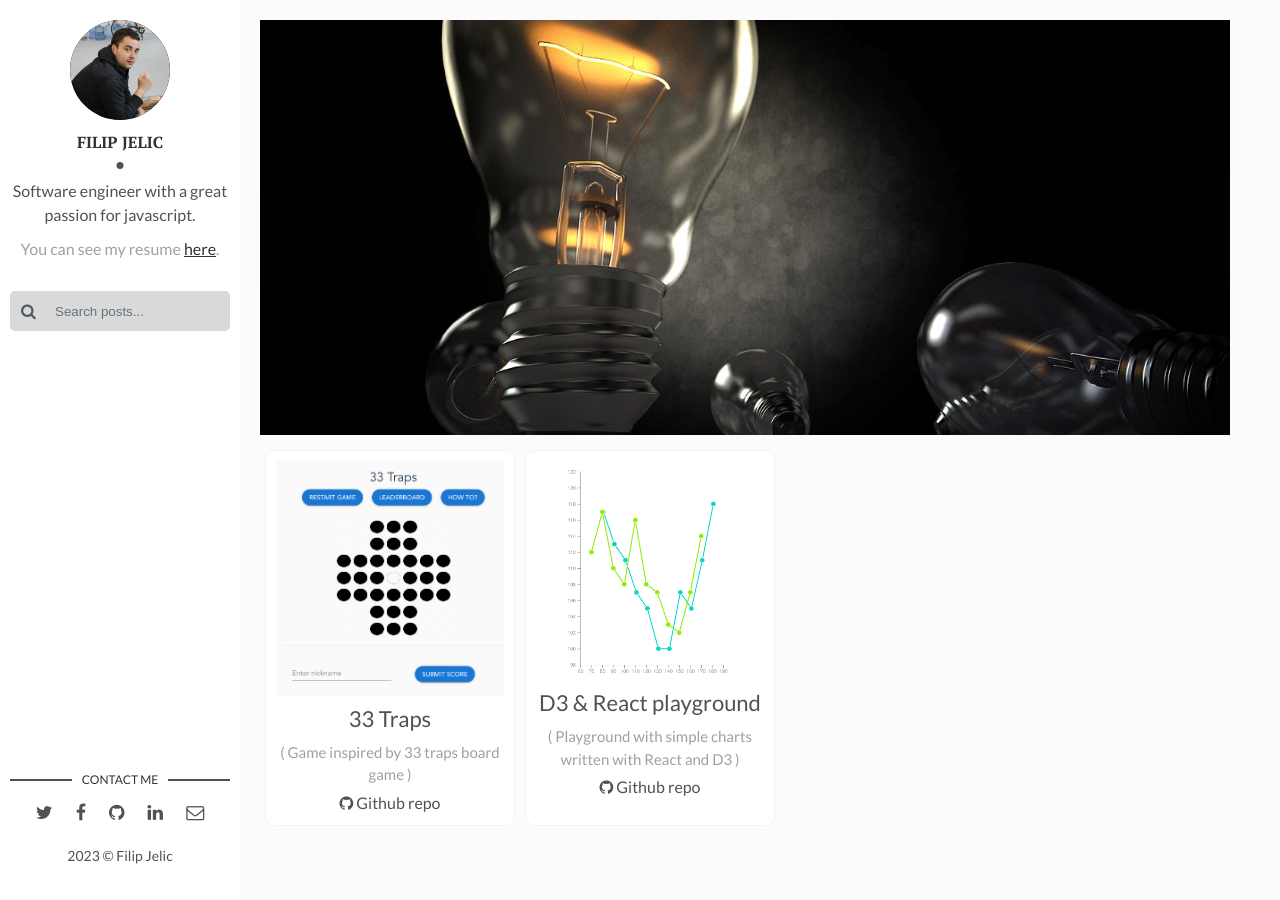
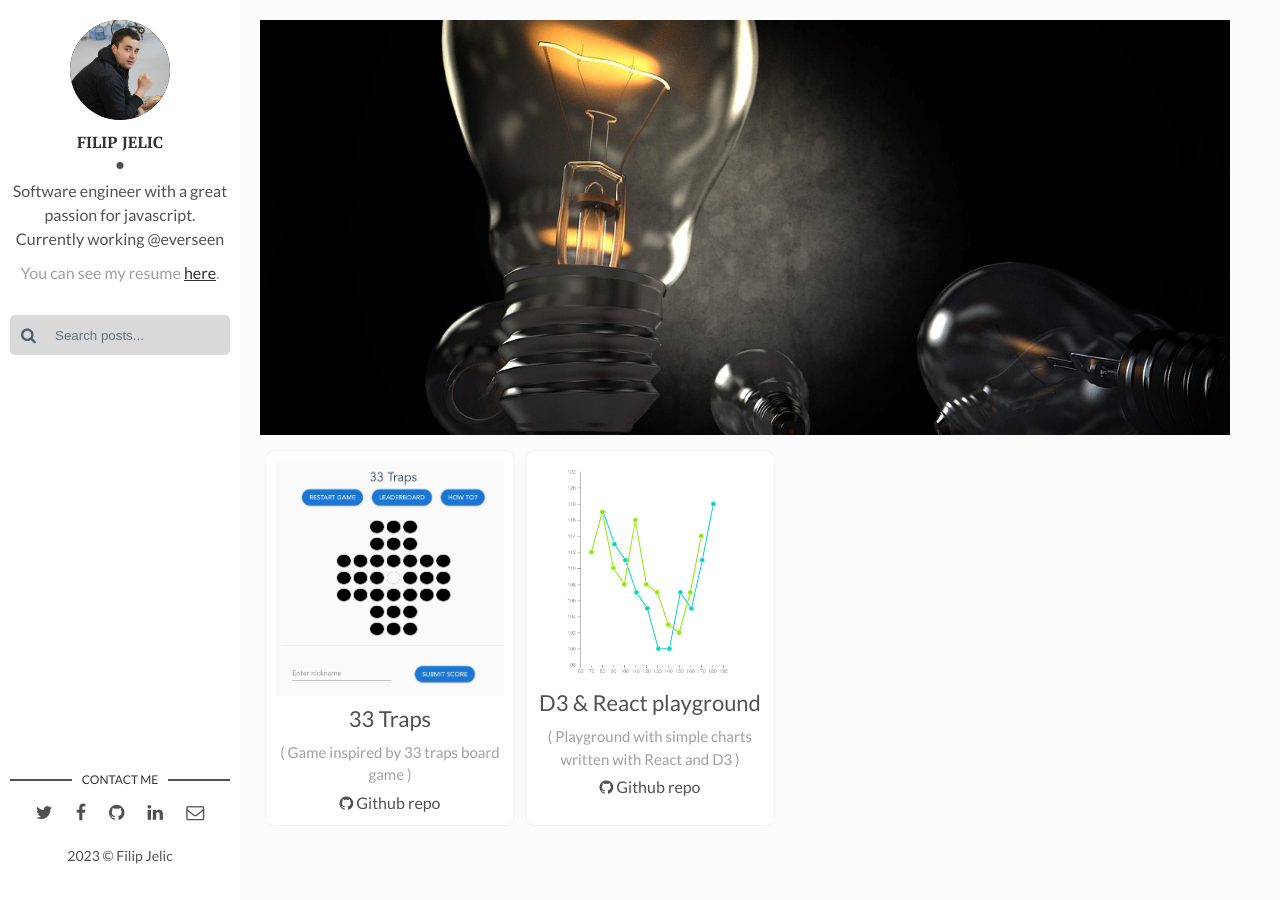
Before and after one commit to flipio/flipio.github.io, a Jekyll site: the page built from experiments.html, in a window 1280 px wide. Built offline with Jekyll 4.4.1, drawn with Linux system fonts in a browser that asks for light colours.

```diff
--- a/_config.yml
+++ b/_config.yml
@@ -9,7 +9,7 @@ encoding: utf-8
 # Author Settings
 author: Filip Jelic
 author-img: filip-jelic.jpg
-about-author: Software engineer with a great passion for javascript.
+about-author: Software engineer with a great passion for javascript. Currently working @everseen
 twitter: flipioo
 facebook: filip.jelic
 github: flipio
```
